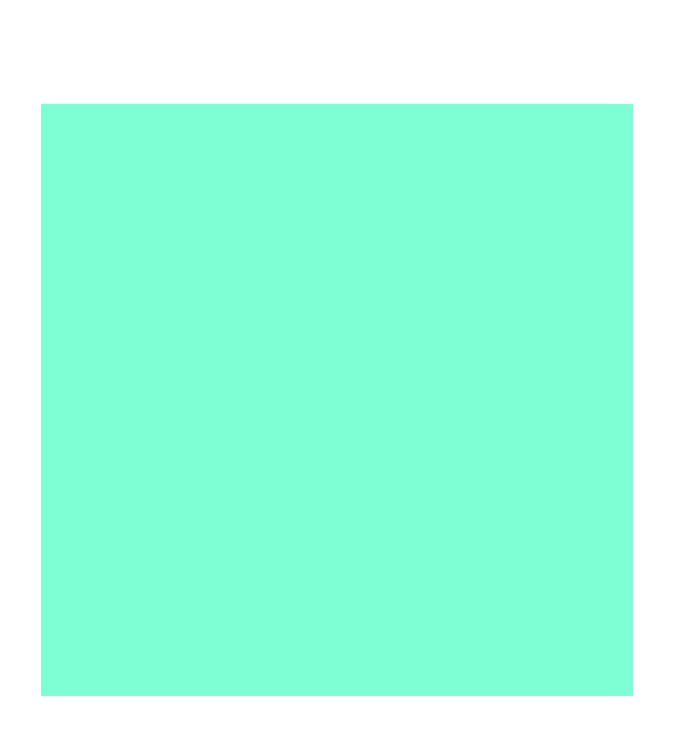
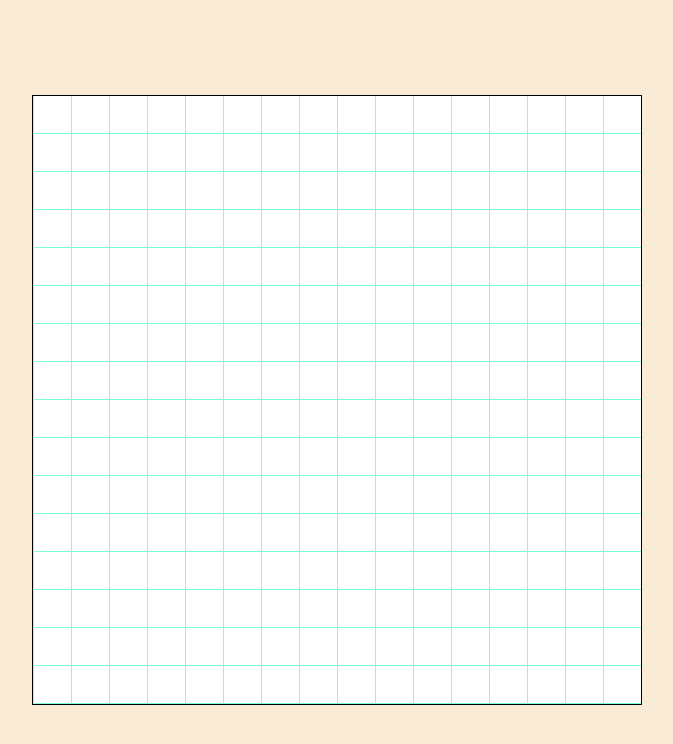
Before and after one commit to Noby707/etch-a-sketch, a plain HTML site: page index.html in a window 1280 px wide. Shown: the whole page, without its empty margins (303-976 px from the left). Drawn offline with Linux system fonts and the light colour scheme.

Commit message:
Added border container and grid element gaps

```diff
--- a/style.css
+++ b/style.css
@@ -7,10 +7,13 @@ body {
     display: flex;
     justify-content: center;
     align-items: center;
+
+    background-color: antiquewhite;
 }
 
 .container {
     background-color: aquamarine;
+    border: 1px solid black;
     /* Fine Testing multiples of 16*/
     /*  16	32	48	64	80	96	112	128	144	160
         176	192	208	224	240	256	272	288	304	320
@@ -18,18 +21,18 @@ body {
         496	512	528	544	560	576	592	608	624	640 */
     /* Screen height max 600px */
     /* Choosing square container dimension of 592 */
-    width: 592px;
-    height: 592px;
+    width: 608px;
+    height: 608px;
     /* padding: 0.1px; */
 
     display: flex;
-
+    justify-content: space-around;
     flex-wrap: wrap;
-    /* gap: 0.5px; */
+    /* gap: 1px; */
 }
 
 .grid-element {
-    /* background-color: white; */
+    background-color: white;
     /* Square side size = 592 / 16 = 37 */
     width: 37px;
     height: 37px;
```
